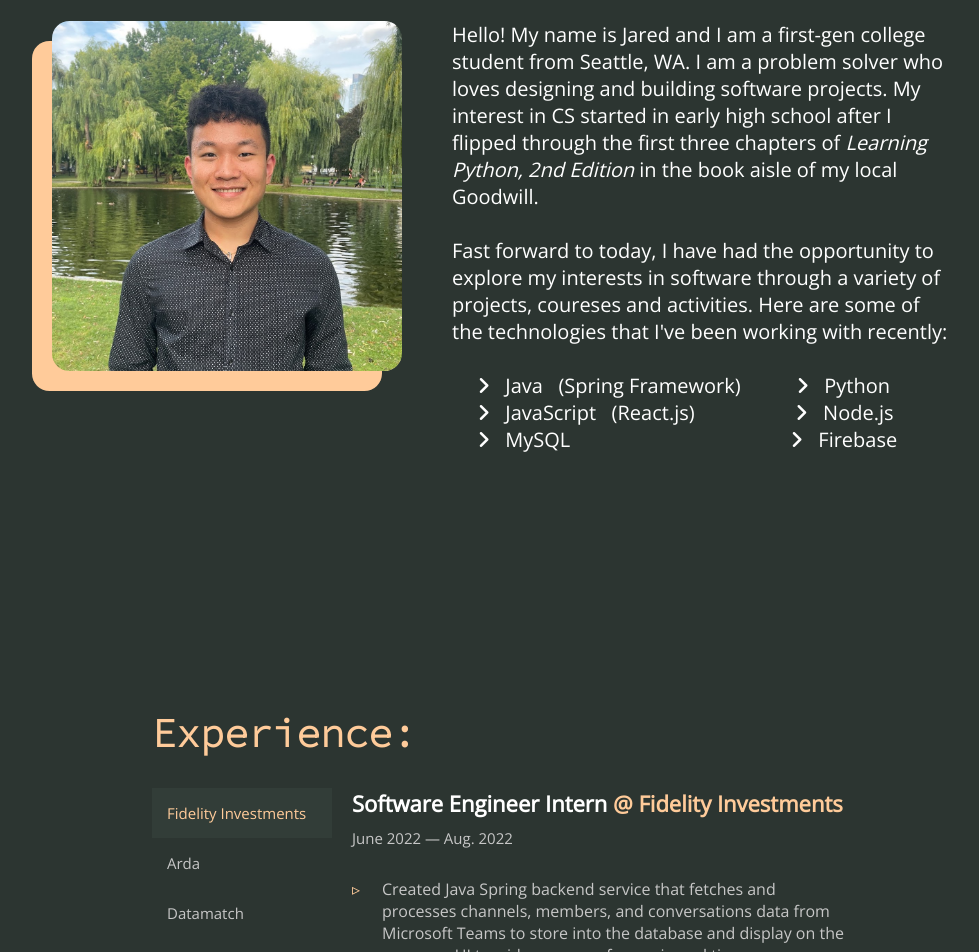
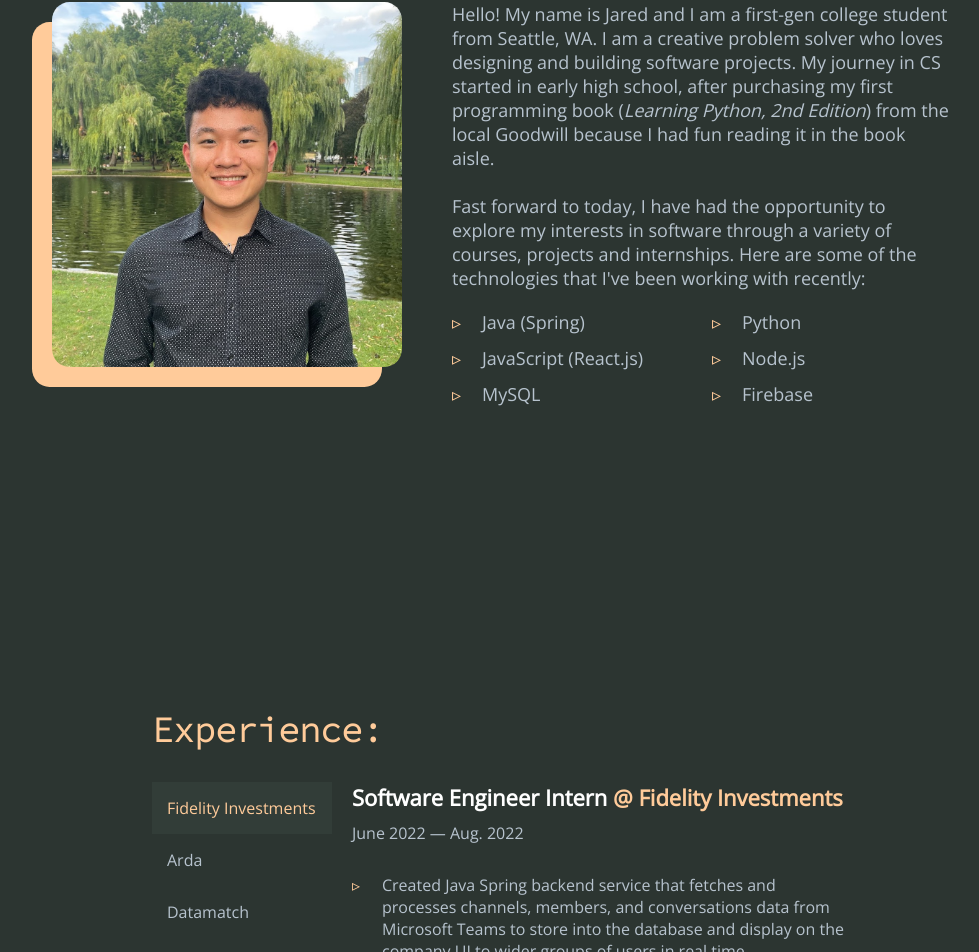
Before and after one commit to jared-ni/personal-website, a React (Create React App) app: page / in a window 1280 px wide. Shown: the part 1052-2004 px from the top of the page, without its empty margins (138-1117 px from the left). Built offline with nearby package versions, Linux system fonts and the light colour scheme.

Commit message:
unified font-size, fixed aboutMe tech list

```diff
--- a/src/App.css
+++ b/src/App.css
@@ -8,3 +8,10 @@
     font-family: 'Open Sans', sans-serif;
     scroll-behavior: smooth;
   }
+
+  :root {
+    --title-font-size: 35px;
+    --text-font-size: 18px;
+    --paragraph-color: #b7c3ce;
+    --title-color: #ffcb9a;
+  }
--- a/src/components/AboutMe.css
+++ b/src/components/AboutMe.css
@@ -21,7 +21,7 @@
       margin-top: 0px;
       font-family: 'Source Code Pro', monospace;
       color: #ffcb9a;
-      font-size: 50px;
+      font-size: var(--title-font-size);
       position: relative;
       width: max-content;
       z-index: 10;
@@ -52,7 +52,7 @@
       z-index: inherit;
       max-width: 350px;
       width: 350px;
-      height: 90%;
+      height: 95%;
     }
 
     .aboutMeImage-wrapper {
@@ -107,11 +107,29 @@
       margin-top: 50px;
     }
     .aboutMe-p {
-      color: #fff;
+      color: var(--paragraph-color);
       font-family: 'Open Sans', sans-serif;
       width: 100%;
       max-width: 850px;
-      font-size: 20px;
+      font-size: var(--text-font-size);
+    }
+
+    .technology-list {
+      list-style: none;
+      display: grid;
+      grid-template-columns: repeat(2, minmax(120px, 300px));
+      gap: 12px 20px;
+      padding-top: 20px;
+    }
+    li {
+      padding-left: 30px;
+      position: relative;
+    }
+    li::before {
+      content: "▹";
+      position: absolute;
+      left: 0px;
+      color: #ffcb9a;
     }
 
 
@@ -137,12 +155,12 @@
       }
 
       .aboutMe-h1 {
-        font-size: 50px;
+        font-size: var(--title-font-size);
         padding-left: 5vw;
       }
       .aboutMe-p {
         font-size: 20px;
-        padding: 5vw;
+        padding: 10% 5% 5% 5%;
       }
     }
 
@@ -158,10 +176,7 @@
         width: inherit;
         height: inherit;
       }
-      .aboutMe-h1 {
-        font-size: 10vw;
-      }
-      .aboutMe-p {
-        font-size: 5vw;
+      .technology-list {
+
       }
     }
--- a/src/components/AboutMe.js
+++ b/src/components/AboutMe.js
@@ -17,20 +17,34 @@ function AboutMe() {
                 </div>
                 <div className='aboutMe-p' data-aos="fade-up">
                     Hello! My name is Jared and I am a first-gen college student from Seattle, WA.
-                    I am a problem solver who loves designing and building software projects. My interest
-                    in CS started in early high school after I flipped through the first three chapters of
-                    <i> Learning Python, 2nd Edition</i> in the book aisle of my local Goodwill.
+                    I am a creative problem solver who loves designing and building software projects. My journey
+                    in CS started in early high school, after purchasing my first programming book (<i>Learning Python, 2nd Edition</i>)
+                    from the local Goodwill because I had fun reading it in the book aisle.
                     <br/><br/>
                     Fast forward to today, I have had the opportunity to explore my interests in software
-                    through a variety of projects, coureses and activities. Here are some of the technologies
+                    through a variety of courses, projects and internships. Here are some of the technologies
                     that I've been working with recently:
                     <br />
-                    <br /> &emsp; <i class="fa-solid fa-angle-right"></i> &nbsp; Java &nbsp; (Spring Framework)
-                    &emsp; &emsp; <i class="fa-solid fa-angle-right"></i> &nbsp; Python
-                    <br /> &emsp; <i class="fa-solid fa-angle-right"></i> &nbsp; JavaScript &nbsp; (React.js) &emsp;&nbsp;&nbsp;&nbsp;&thinsp;
-                    &emsp; &emsp; <i class="fa-solid fa-angle-right"></i> &nbsp; Node.js
-                    <br /> &emsp; <i class="fa-solid fa-angle-right"></i> &nbsp; MySQL &emsp;&emsp;&emsp;&emsp;&emsp;&emsp;&nbsp;&nbsp;&nbsp;&nbsp;&nbsp;&thinsp;&nbsp;&thinsp;
-                    &emsp; &emsp; <i class="fa-solid fa-angle-right"></i> &nbsp; Firebase
+                    <ul class="technology-list">
+                        <li>
+                            Java (Spring)
+                        </li>
+                        <li>
+                            Python
+                        </li>
+                        <li>
+                            JavaScript (React.js)
+                        </li>
+                        <li>
+                            Node.js
+                        </li>
+                        <li>
+                            MySQL
+                        </li>
+                        <li>
+                            Firebase
+                        </li>
+                    </ul>
 
                 </div>
             </div>
--- a/src/components/Contact.css
+++ b/src/components/Contact.css
@@ -42,7 +42,7 @@
     margin-right: auto;
     margin-top: 40px;
     font-family: 'Open Sans', sans-serif;
-    color: #c7c7c7;
+    color: var(--paragraph-color);
     font-size: 18px;
   }
 
--- a/src/components/Credit.css
+++ b/src/components/Credit.css
@@ -18,6 +18,6 @@
     z-index: inherit;
     position: relative;
     text-align: center;
-    color: #c7c7c7;
+    color: var(--paragraph-color);
     font-size: 15px;
   }
--- a/src/components/Experience.css
+++ b/src/components/Experience.css
@@ -24,7 +24,7 @@
     margin-bottom: 30px;
     font-family: 'Source Code Pro', monospace;
     color: #ffcb9a;
-    font-size: 40px;
+    font-size: var(--title-font-size);
     position: relative;
     width: max-content;
     z-index: 10;
@@ -55,7 +55,7 @@
     font-family: 'Open Sans', sans-serif;
     width: 100%;
     max-width: 850px;
-    font-size: 20px;
+    font-size: var(--text-font-size);
   }
 
   .experience-wrapper-container {
@@ -75,7 +75,7 @@
   }
 
   .experience-tabs-container {
-    font-size: 15px;
+    font-size: var(--paragraph-font-size);
     width: 180px;
     flex-shrink: 0;
     position: relative;
@@ -84,7 +84,7 @@
 
   .tabs {
     background-color: #2c3531;
-    color: #c7c7c7;;
+    color: var(--paragraph-color);;
     text-align: left;
     font-size: inherit;
     padding: 15px;
@@ -126,14 +126,14 @@
     display: inline-block;
   }
   .experience-content-date {
-    font-size: 15px;
+    font-size: var(--paragraph-font-size);
     padding: 10px 0 10px 0;
-    color: #c7c7c7;
+    color: var(--paragraph-color);
   }
   .experience-content-description {
     margin-left: 30px;
     margin-top: 20px;
-    color: #c7c7c7;
+    color: var(--paragraph-color);
   }
   .experience-content-description::before {
     content: "▹";
--- a/src/components/HeroSection.css
+++ b/src/components/HeroSection.css
@@ -138,7 +138,7 @@
   }
 
   .pp {
-    color: #fff;
+    color: var(--paragraph-color);
     font-family: 'Open Sans', sans-serif;
     font-size: 20px;
     margin-top: 50px;
@@ -152,7 +152,7 @@
   }
   .pp-points {
     align-items: left;
-    color: #fff;
+    color: var(--paragraph-color);
     width: fit-content;
     font-family: 'Open Sans', sans-serif;
     margin-top: 10px;
--- a/src/components/Project.css
+++ b/src/components/Project.css
@@ -23,7 +23,7 @@
     margin-bottom: 30px;
     font-family: 'Source Code Pro', monospace;
     color: #ffcb9a;
-    font-size: 35px;
+    font-size: var(--title-font-size);
     position: relative;
     width: max-content;
   }
```
